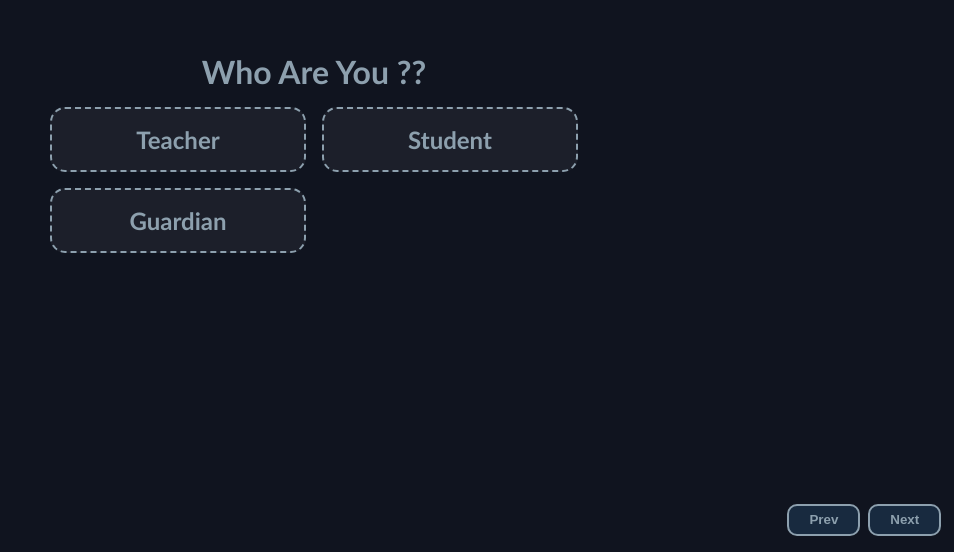
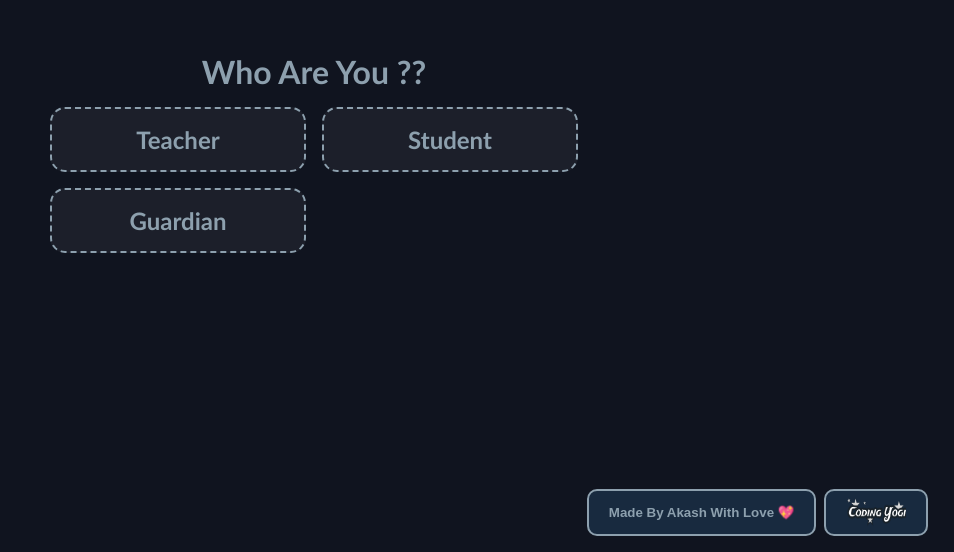
Before and after one commit to Srinivasan-Akash/Sensory-Cademy, a Next.js app: page /onBoarding in a window 1280 px wide. Shown: the part 248-800 px from the top of the page, without its empty margins (326-1280 px from the left). Built offline with nearby package versions, Linux system fonts and the light colour scheme.

Commit message:
Removed Next/Prev Btns +  Customized Scroll Bar + Added Sponsers & Founder Tag

```diff
--- a/src/pages/onBoarding.js
+++ b/src/pages/onBoarding.js
@@ -1,8 +1,8 @@
 import React from 'react';
 import styles from '@/styles/OnBoarding.module.css';
+import Image from 'next/image';
 
 export default function OnBoarding() {
-
   const questions = [
     {
       question: "Who Are You ??",
@@ -18,37 +18,10 @@ export default function OnBoarding() {
     }
   ];
 
-  function nextQuestion() {
-    const currentScrollPosition = window.pageYOffset || document.documentElement.scrollTop;
-    const newScrollPosition = currentScrollPosition + window.innerHeight;
-
-    // Scroll to the new position with a smooth animation
-    window.scrollTo({
-      top: newScrollPosition,
-      behavior: "smooth"
-    });
-  }
-
-  function prevQuestion() {
-    // Calculate the new scroll position by subtracting 100vh from the current scroll position
-    const currentScrollPosition = window.pageYOffset || document.documentElement.scrollTop;
-    const newScrollPosition = currentScrollPosition - window.innerHeight;
-
-    // Ensure the new scroll position doesn't go below 0
-    const finalScrollPosition = Math.max(0, newScrollPosition);
-
-    // Scroll to the new position with a smooth animation
-    window.scrollTo({
-      top: finalScrollPosition,
-      behavior: "smooth"
-    });
-  }
-
   return (
     <main className={styles.container}>
-
       {questions.map((element, index) => (
-        <div className={styles.question} key={index}>
+        <div className={styles.question} id={`question-${index}`} key={index}>
           <h1>{element.question}</h1>
           <div className={styles.options}>
             {element.options.map((option, optionIndex) => (
@@ -61,8 +34,8 @@ export default function OnBoarding() {
       ))}
 
       <div className={styles.navigationButtons}>
-        <button onClick={prevQuestion}>Prev</button>
-        <button onClick={nextQuestion}>Next</button>
+        <button>Made By Akash With Love 💖</button>
+        <button><Image src={"/codingyogi.png"} width={60} height={30}/></button>
       </div>
     </main>
   );
--- a/src/styles/OnBoarding.module.css
+++ b/src/styles/OnBoarding.module.css
@@ -47,7 +47,7 @@
 .navigationButtons {
     position: fixed;
     bottom: 2%;
-    right: 1%;
+    right: 2%;
     display: flex;
     gap: .5em;
 }
@@ -60,6 +60,9 @@
     background: #182a3f;
     color: #8DA0AE;
     font-weight: 600;
+    display: flex;
+    align-items: center;
+    justify-content: center;
 }
 
 .navigationButtons button:not(:hover) {
--- a/src/styles/globals.css
+++ b/src/styles/globals.css
@@ -20,3 +20,31 @@ body {
   max-width: 100vw;
   overflow-x: hidden;
 }
+
+::-webkit-scrollbar {
+  width: 12px; /* Width of the scrollbar */
+}
+
+::-webkit-scrollbar-thumb {
+  background-color: #182a3f; /* Color of the thumb (the draggable part) */
+  border-radius: 6px; /* Rounded corners of the thumb */
+}
+
+::-webkit-scrollbar-thumb:hover {
+  background-color: hsla(0, 0%, 100%, 0.05); /* Color of the thumb on hover */
+}
+
+/* Customize the horizontal scrollbar */
+::-webkit-scrollbar-horizontal {
+  height: 12px; /* Height of the horizontal scrollbar */
+}
+
+/* Customize the track (the background) of both vertical and horizontal scrollbars */
+::-webkit-scrollbar-track {
+  background-color: var(--white); /* Background color of the track */
+}
+
+/* Customize the corners of both vertical and horizontal scrollbars */
+::-webkit-scrollbar-corner {
+  background-color: transparent; /* Background color of the corners */
+}
```
Also changed, not shown: public/codingyogi.png (added).
